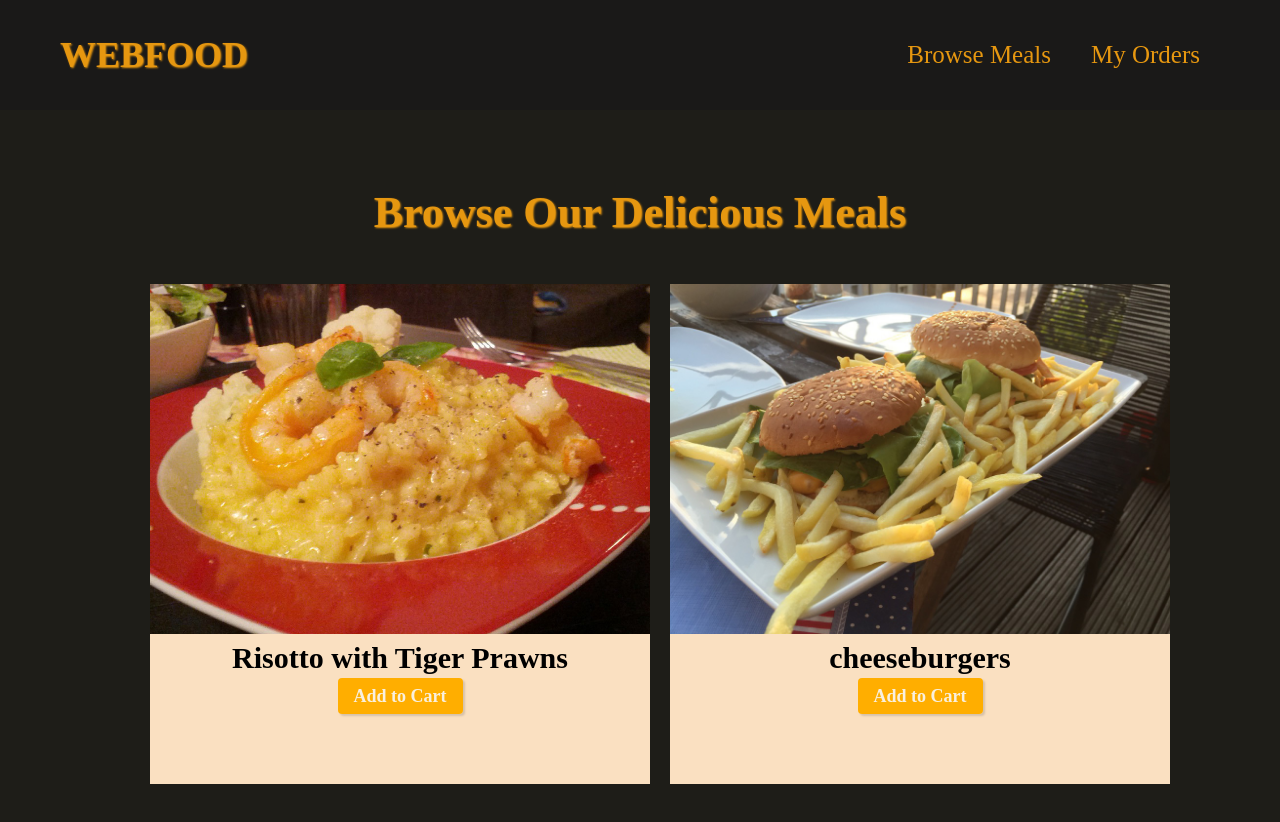
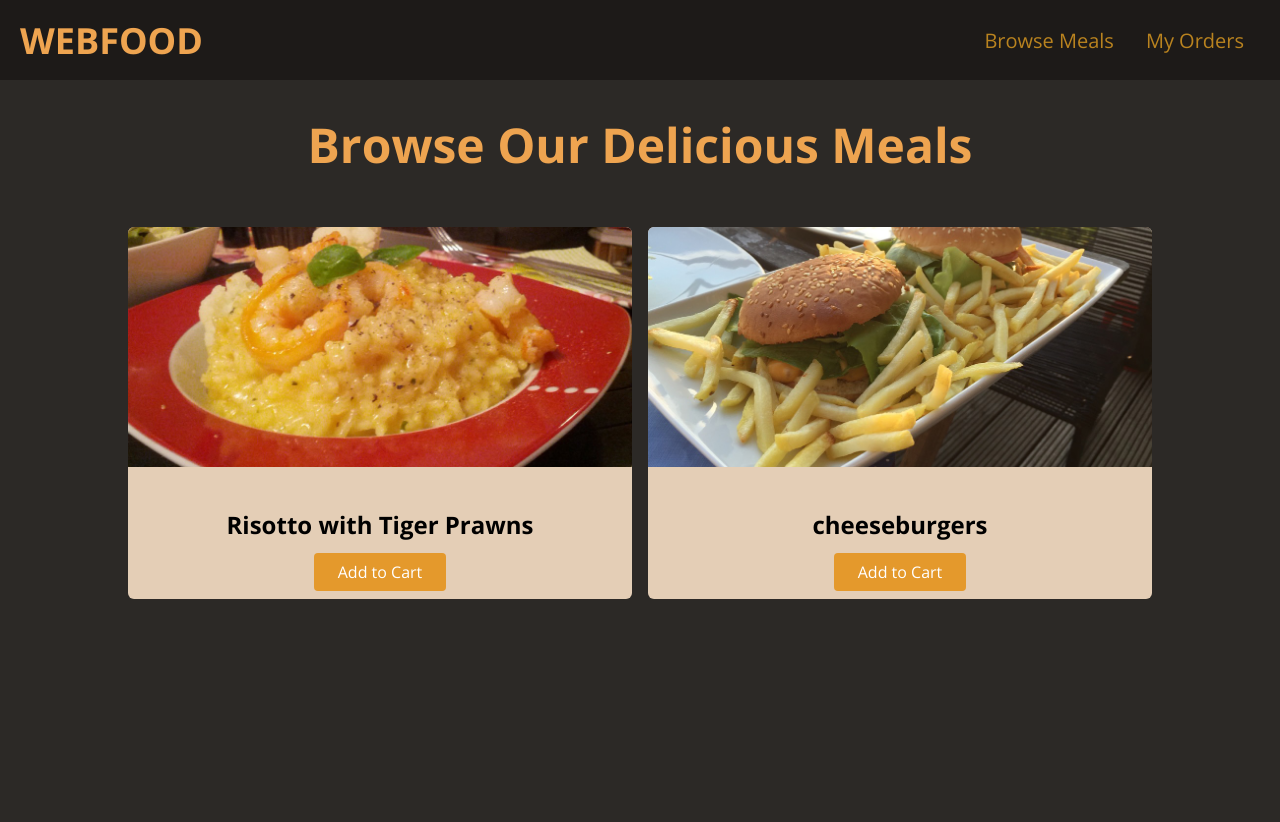
Before and after one commit to Ellie998/100Days-meal-order-page, a plain HTML site: page index.html in a window 1280 px wide. After the commit the page ends 800 px from the top, so only its background shows below. Drawn offline with nearby package versions, Linux system fonts and the light colour scheme.

Commit message:
ver lecture

```diff
--- a/index.html
+++ b/index.html
@@ -4,12 +4,16 @@
     <meta charset="UTF-8" />
     <meta http-equiv="X-UA-Compatible" content="IE=edge" />
     <meta name="viewport" content="width=device-width, initial-scale=1.0" />
-    <title>Document</title>
+    <title>Webfood</title>
     <link rel="stylesheet" href="./styles/styles.css" />
+    <link
+      href="https://fonts.googleapis.com/css2?family=Open+Sans:wght@400;700&display=swap"
+      rel="stylesheet"
+    />
   </head>
   <body>
-    <header>
-      <h1><a href="./index.html">Webfood</a></h1>
+    <header id="main-header">
+      <a href="./index.html" id="logo">Webfood</a>
       <nav>
         <ul>
           <li><a href="./browse-meal.html">Browse Meals</a></li>
@@ -18,18 +22,29 @@
       </nav>
     </header>
     <main>
-      <h2>Browse Our Delicious Meals</h2>
-      <section>
+      <h1>Browse Our Delicious Meals</h1>
+      <section id="latest-products">
         <ul>
-          <li>
-            <img src="./images/risotto.jpg" alt="risotto" />
-            <p>Risotto with Tiger Prawns</p>
-            <a href="" class="button">Add to Cart</a>
+          <li class="food-item">
+            <article>
+              <img src="./images/risotto.jpg" alt="risotto with tiger prawns" />
+              <div class="food-item-content">
+                <h2>Risotto with Tiger Prawns</h2>
+                <a href="" class="button">Add to Cart</a>
+              </div>
+            </article>
           </li>
-          <li>
-            <img src="./images/cheeseburgers.jpg" alt="cheeseburgers" />
-            <p>cheeseburgers</p>
-            <a href="" class="button">Add to Cart</a>
+          <li class="food-item">
+            <article>
+              <img
+                src="./images/cheeseburgers.jpg"
+                alt="cheeseburgers with fries"
+              />
+              <div class="food-item-content">
+                <h2>cheeseburgers</h2>
+                <a href="" class="button">Add to Cart</a>
+              </div>
+            </article>
           </li>
         </ul>
       </section>
--- a/styles/styles.css
+++ b/styles/styles.css
@@ -1,92 +1,139 @@
 body {
+  font-family: 'Open Sans', sans-serif;
   margin: 0;
-}
-
-header {
-  background-color: rgb(26, 25, 24);
-  display: flex;
-  justify-content: space-between;
-  align-items: center;
-  padding: 10px 60px;
+  background-color: rgb(44, 41, 38);
 }
 
 a {
   text-decoration: none;
 }
 
+#main-header {
+  height: 80px;
+  display: flex;
+  justify-content: space-between;
+  align-items: center;
+  background-color: rgb(29, 26, 24);
+  padding: 0 20px;
+  /* background-color: rgb(26, 25, 24);
+  display: flex;
+  justify-content: space-between;
+  align-items: center;
+  padding: 10px 60px; */
+}
+
+
 header a {
   color: rgb(230, 151, 16);
 }
 
-header h1 {
+#logo {
+  font-size: 36px;
+  font-weight: bold;
+  color: rgb(238, 164, 80);
   text-transform: uppercase;
-  font-weight: bold;
-  font-size: 36px;
-  text-shadow: 1px 1px 2px rgb(230, 151, 16);
+  /* text-shadow: 1px 1px 2px rgb(230, 151, 16); */
 }
 
-header ul {
+#main-header nav ul {
+  list-style: none;
   display: flex;
-  justify-content: space-between;
-  list-style: none;
-  font-size: 25px;
+  margin:0;
+  padding:0;
 }
 
-header ul li {
-  padding: 0 20px;
+#main-header ul li {
+  margin: 0 16px;
 }
 
-header ul li a:hover {
-  color: rgb(179, 116, 6);
+#main-header nav a {
+  color: rgb(185, 131, 31);
+  font-size: 20px;
 }
 
-main {
-  padding: 40px;
-  background: linear-gradient(45deg, rgb(30, 29, 24),rgb(30, 29, 24));
-  text-align: center;
-  margin: 0 auto;
+#main-header nav a:hover {
+  color: rgb(228, 163, 44);
 }
 
-main h2 {
-  font-size: 44px;
-  color: rgb(230, 151, 16);
-  text-shadow: 1px 1px 2px rgb(230, 151, 16);
+/* main {
+  padding: 40px;
+  margin: 0 auto;
+} */
+
+main h1 {
+  text-align: center;
+  color: rgb(238, 164, 80);
+  font-size: 48px;
+  /* text-shadow: 1px 1px 2px rgb(230, 151, 16);   */
 }
 
-main ul {
-  display: flex;
-  justify-content: center;
+#latest-products {
+  width: 80%;
+  margin: 50px auto;
 }
 
-main ul li {
-  width:500px;
+#latest-products ul {
+  display: grid;
+  grid-template-columns: 1fr 1fr;
+  gap: 16px;
+  margin: 0;
+  padding: 0;
+  /*   display: flex;
+  justify-content: center; */
+}
+
+.food-item {
+  background-color: rgb(228, 206, 182);
+  border-radius: 6px;
+  overflow: hidden;
+
+  /* width:500px;
   height: 500px;
   background-color: rgb(250, 224, 193);
   list-style: none;
   font-size: 30px;
   font-weight: bold;
   margin: 10px;
-  /* display: flex;
+  display: flex;
   flex-direction: column;
   justify-content: space-around;
   align-items: center; */
 }
 
-main ul li img{
-  width:100%;
-  height: 350px;
+.food-item img {
+  height: 240px;
+  width: 100%;
   object-fit: cover;
 }
-main ul p {
-  margin: 0;
+
+.food-item-content {
+  padding: 16px;
+  text-align: center;
 }
 
 .button {
-  width: 120px;
+  background-color: rgb(228, 153, 44);
+  color: white;
+  border-radius: 4px;
+  padding: 8px 24px;
+  /* width: 120px;
   font-size: 18px;
   background-color: rgb(255, 174, 0);
   color: rgb(249, 240, 223);
   padding:8px 16px;
   border-radius: 4px;
-  box-shadow: 2px 2px 2px rgba(77, 77, 77, 0.2);
+  box-shadow: 2px 2px 2px rgba(77, 77, 77, 0.2); */
 }
+
+.button:hover {
+  background-color: rgb(221, 134, 34);
+}
+
+/*
+
+
+main ul h2 {
+  margin: 0;
+}
+
+ */
```
